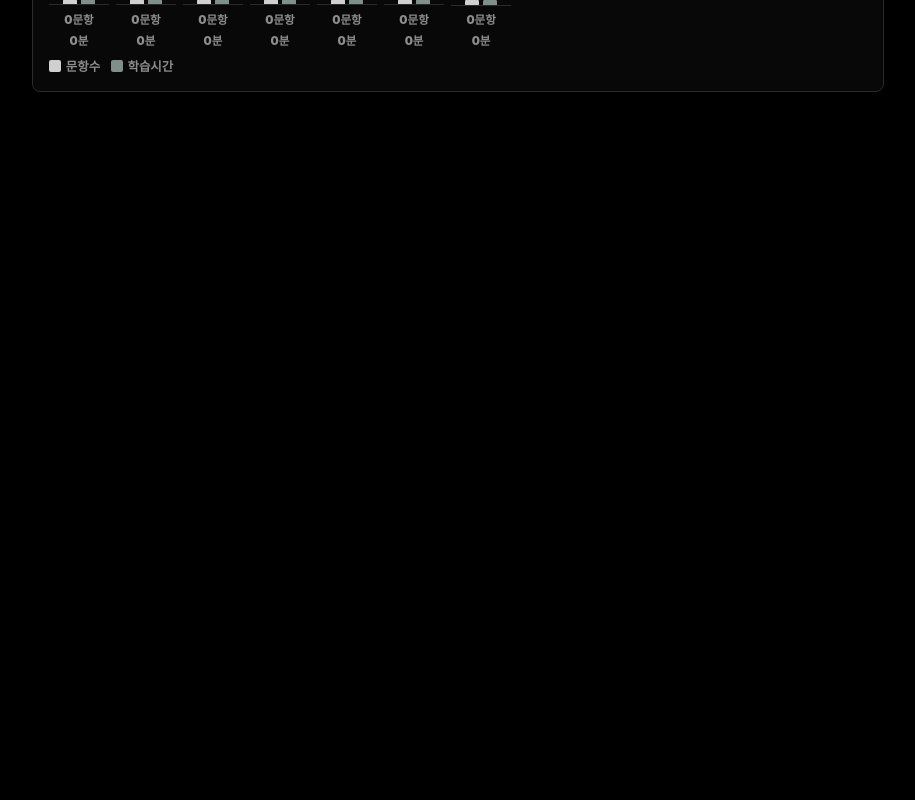
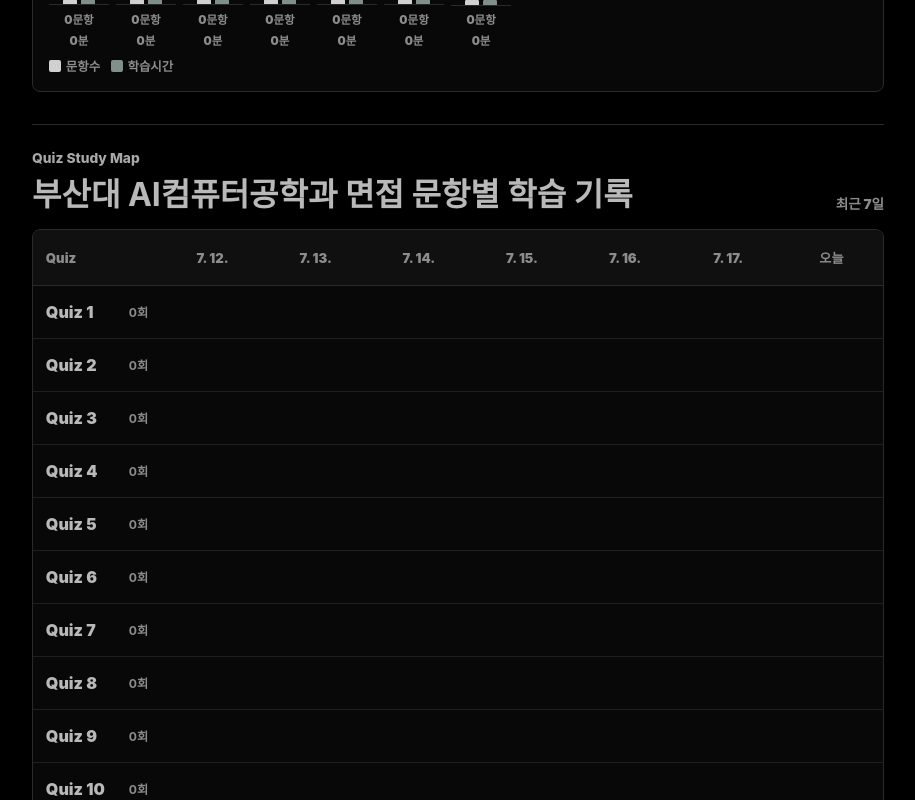
Before and after one commit to ckleenok/interview-recall-trainer, a React (Vite) app: page / in a window 1280 px wide. Shown: the part 840-1640 px from the top of the page, without its empty margins (182-1097 px from the left). Before the commit the page ends 956 px from the top, so only its background shows below. Built offline with nearby package versions, Linux system fonts and the light colour scheme.

Commit message:
Add per-quiz study map

```diff
--- a/public/sw.js
+++ b/public/sw.js
@@ -1,4 +1,4 @@
-const CACHE_NAME = "interview-recall-trainer-v11";
+const CACHE_NAME = "interview-recall-trainer-v12";
 const APP_SHELL = ["/", "/index.html", "/manifest.webmanifest", "/icons/icon-192.svg", "/icons/icon-512.svg"];
 
 self.addEventListener("install", (event) => {
--- /dev/null
+++ b/src/components/QuestionStudyMatrix.tsx
@@ -0,0 +1,100 @@
+import type { QuestionSet, QuestionTypeFilter, SetProgress } from "../types/interview";
+import { getStudyCount, toLocalDateKey } from "../utils/studySchedule";
+
+interface QuestionStudyMatrixProps {
+  questionSet: QuestionSet;
+  progress?: SetProgress;
+  questionTypeFilter: QuestionTypeFilter;
+}
+
+interface DateColumn {
+  key: string;
+  label: string;
+}
+
+function formatShortDate(date: Date): string {
+  return new Intl.DateTimeFormat("ko-KR", { month: "numeric", day: "numeric" }).format(date);
+}
+
+function getDateColumns(): DateColumn[] {
+  const today = new Date();
+  return Array.from({ length: 7 }, (_, index) => {
+    const offset = 6 - index;
+    const date = new Date(today);
+    date.setDate(today.getDate() - offset);
+    return {
+      key: toLocalDateKey(date),
+      label: offset === 0 ? "오늘" : formatShortDate(date),
+    };
+  });
+}
+
+export function QuestionStudyMatrix({ questionSet, progress, questionTypeFilter }: QuestionStudyMatrixProps) {
+  const questions =
+    questionTypeFilter === "all"
+      ? questionSet.questions
+      : questionSet.questions.filter((question) => question.questionType === questionTypeFilter);
+  const dateColumns = getDateColumns();
+  const maxDailyQuestionCount = Math.max(
+    1,
+    ...questions.flatMap((question) =>
+      dateColumns.map((date) => progress?.questionDailyStudyCounts?.[question.id]?.[date.key] ?? 0),
+    ),
+  );
+
+  if (questions.length === 0) return null;
+
+  return (
+    <section className="studyMatrixSection" aria-labelledby={`study-matrix-${questionSet.id}`}>
+      <div className="sectionTitleRow">
+        <div>
+          <p className="eyebrow">Quiz Study Map</p>
+          <h2 id={`study-matrix-${questionSet.id}`}>{questionSet.name} 문항별 학습 기록</h2>
+        </div>
+        <p>최근 7일</p>
+      </div>
+      <div className="studyMatrixScroller">
+        <div className="studyMatrix" role="table" aria-label={`${questionSet.name} 최근 7일 문항별 학습 횟수`}>
+          <div className="studyMatrixHeader" role="row">
+            <span className="studyMatrixCorner" role="columnheader">Quiz</span>
+            {dateColumns.map((date) => (
+              <span className="studyMatrixDate" role="columnheader" key={date.key}>
+                {date.label}
+              </span>
+            ))}
+          </div>
+          {questions.map((question) => {
+            const totalCount = getStudyCount(progress, question.id);
+            const questionNumber = questionSet.questions.findIndex((item) => item.id === question.id) + 1;
+            return (
+              <div className="studyMatrixRow" role="row" key={question.id}>
+                <div className="studyMatrixQuiz" role="rowheader">
+                  <span>Quiz {questionNumber}</span>
+                  <strong>{totalCount}회</strong>
+                </div>
+                {dateColumns.map((date) => {
+                  const count = progress?.questionDailyStudyCounts?.[question.id]?.[date.key] ?? 0;
+                  const scale = count > 0 ? 0.62 + (count / maxDailyQuestionCount) * 0.38 : 0;
+                  return (
+                    <span className="studyMatrixCell" role="cell" key={date.key}>
+                      {count > 0 ? (
+                        <span
+                          className="studyDot"
+                          style={{ transform: `scale(${scale})`, opacity: 0.58 + (count / maxDailyQuestionCount) * 0.42 }}
+                          title={`Quiz ${questionNumber} · ${date.label} · ${count}회`}
+                          aria-label={`${date.label} ${count}회`}
+                        >
+                          {count > 1 ? count : ""}
+                        </span>
+                      ) : null}
+                    </span>
+                  );
+                })}
+              </div>
+            );
+          })}
+        </div>
+      </div>
+    </section>
+  );
+}
--- a/src/pages/HomePage.tsx
+++ b/src/pages/HomePage.tsx
@@ -1,5 +1,6 @@
 import type { Dispatch, SetStateAction } from "react";
 import { BlankRatioSelector } from "../components/BlankRatioSelector";
+import { QuestionStudyMatrix } from "../components/QuestionStudyMatrix";
 import { QuestionTypeSelector } from "../components/QuestionTypeSelector";
 import { SetCard } from "../components/SetCard";
 import type { AppStorage, PracticeMode, QuestionTypeFilter } from "../types/interview";
@@ -84,6 +85,15 @@
           />
         ))}
       </section>
+
+      {storage.sets.map((questionSet) => (
+        <QuestionStudyMatrix
+          key={questionSet.id}
+          questionSet={questionSet}
+          progress={storage.progress[questionSet.id]}
+          questionTypeFilter={storage.settings.questionTypeFilter}
+        />
+      ))}
     </main>
   );
 }
--- a/src/pages/PracticePage.tsx
+++ b/src/pages/PracticePage.tsx
@@ -153,6 +153,13 @@
               [questionId]: {
                 studyCount: previousStat.studyCount + 1,
                 lastStudiedAt: nowIso,
+              },
+            },
+            questionDailyStudyCounts: {
+              ...(previousProgress.questionDailyStudyCounts ?? {}),
+              [questionId]: {
+                ...(previousProgress.questionDailyStudyCounts?.[questionId] ?? {}),
+                [dateKey]: (previousProgress.questionDailyStudyCounts?.[questionId]?.[dateKey] ?? 0) + 1,
               },
             },
             dailyStudyCounts: {
--- a/src/styles.css
+++ b/src/styles.css
@@ -317,6 +317,134 @@
   width: 0.75rem;
   height: 0.75rem;
   border-radius: 2px;
+}
+
+.studyMatrixSection {
+  margin: 2rem 0 1rem;
+  border-top: 1px solid var(--line);
+  padding-top: 1.4rem;
+}
+
+.sectionTitleRow {
+  display: flex;
+  align-items: flex-end;
+  justify-content: space-between;
+  gap: 1rem;
+  margin-bottom: 1rem;
+}
+
+.sectionTitleRow h2 {
+  margin-bottom: 0;
+  font-size: clamp(1.35rem, 4vw, 2rem);
+  line-height: 1.15;
+}
+
+.sectionTitleRow p:last-child {
+  margin-bottom: 0;
+  color: var(--muted);
+  font-size: 0.85rem;
+  font-weight: 900;
+  white-space: nowrap;
+}
+
+.studyMatrixScroller {
+  overflow-x: auto;
+  overscroll-behavior-x: contain;
+  border: 1px solid var(--line);
+  border-radius: 8px;
+  background: var(--surface);
+}
+
+.studyMatrix {
+  display: grid;
+  min-width: 720px;
+}
+
+.studyMatrixHeader,
+.studyMatrixRow {
+  display: grid;
+  grid-template-columns: minmax(128px, 1.2fr) repeat(7, minmax(72px, 1fr));
+  align-items: center;
+}
+
+.studyMatrixHeader {
+  position: sticky;
+  top: 0;
+  z-index: 1;
+  min-height: 56px;
+  border-bottom: 1px solid var(--line);
+  background: var(--surface-strong);
+}
+
+.studyMatrixRow {
+  min-height: 52px;
+  border-bottom: 1px solid rgba(42, 42, 42, 0.7);
+}
+
+.studyMatrixRow:last-child {
+  border-bottom: 0;
+}
+
+.studyMatrixCorner,
+.studyMatrixDate,
+.studyMatrixQuiz,
+.studyMatrixCell {
+  min-width: 0;
+  padding: 0.65rem 0.8rem;
+}
+
+.studyMatrixCorner,
+.studyMatrixDate {
+  color: var(--muted);
+  font-size: 0.82rem;
+  font-weight: 900;
+}
+
+.studyMatrixDate,
+.studyMatrixCell {
+  text-align: center;
+}
+
+.studyMatrixQuiz {
+  display: flex;
+  align-items: center;
+  justify-content: space-between;
+  gap: 0.6rem;
+  color: var(--text);
+  font-weight: 900;
+}
+
+.studyMatrixQuiz span {
+  overflow: hidden;
+  text-overflow: ellipsis;
+  white-space: nowrap;
+}
+
+.studyMatrixQuiz strong {
+  flex: 0 0 auto;
+  color: var(--muted);
+  font-size: 0.76rem;
+}
+
+.studyMatrixCell {
+  display: flex;
+  min-height: 52px;
+  align-items: center;
+  justify-content: center;
+}
+
+.studyDot {
+  display: inline-flex;
+  width: 1.25rem;
+  height: 1.25rem;
+  align-items: center;
+  justify-content: center;
+  border-radius: 999px;
+  background: var(--primary);
+  color: #050505;
+  font-size: 0.68rem;
+  font-weight: 900;
+  line-height: 1;
 }
 
 .setActions,
--- a/src/types/interview.ts
+++ b/src/types/interview.ts
@@ -38,6 +38,7 @@
   reviewIndex?: number;
   readiness?: Record<string, ReadinessLevel>;
   questionStats?: Record<string, QuestionStudyStat>;
+  questionDailyStudyCounts?: Record<string, Record<string, number>>;
   dailyStudyCounts?: Record<string, number>;
   dailyStudySeconds?: Record<string, number>;
   lastStudiedAt?: string;
--- a/src/utils/storage.ts
+++ b/src/utils/storage.ts
@@ -101,6 +101,7 @@
       reviewIndex: value.reviewIndex,
       readiness: value.readiness as Record<string, ReadinessLevel> | undefined,
       questionStats: value.questionStats,
+      questionDailyStudyCounts: value.questionDailyStudyCounts,
       dailyStudyCounts: value.dailyStudyCounts,
       dailyStudySeconds: value.dailyStudySeconds,
       lastStudiedAt: value.lastStudiedAt,
```
